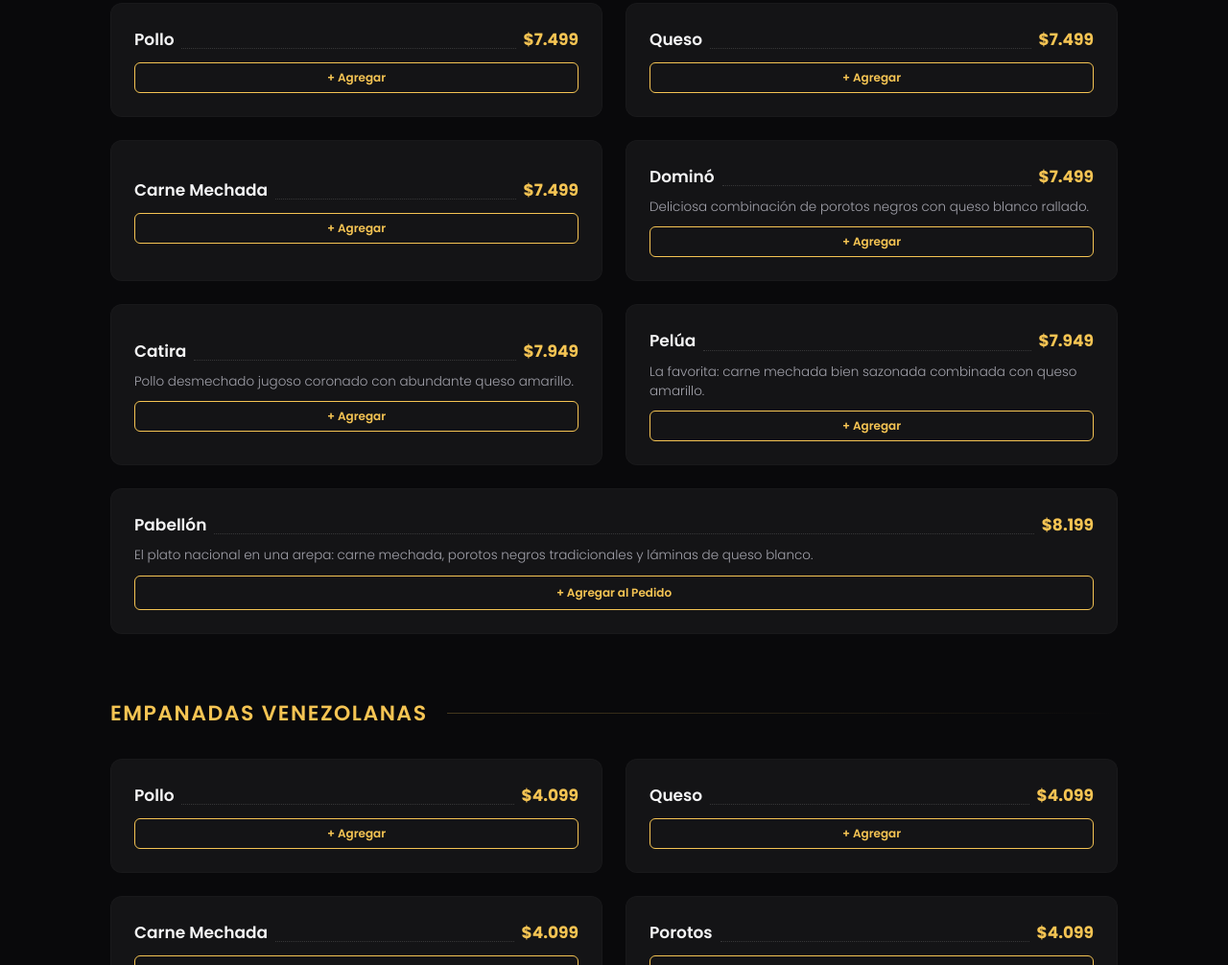
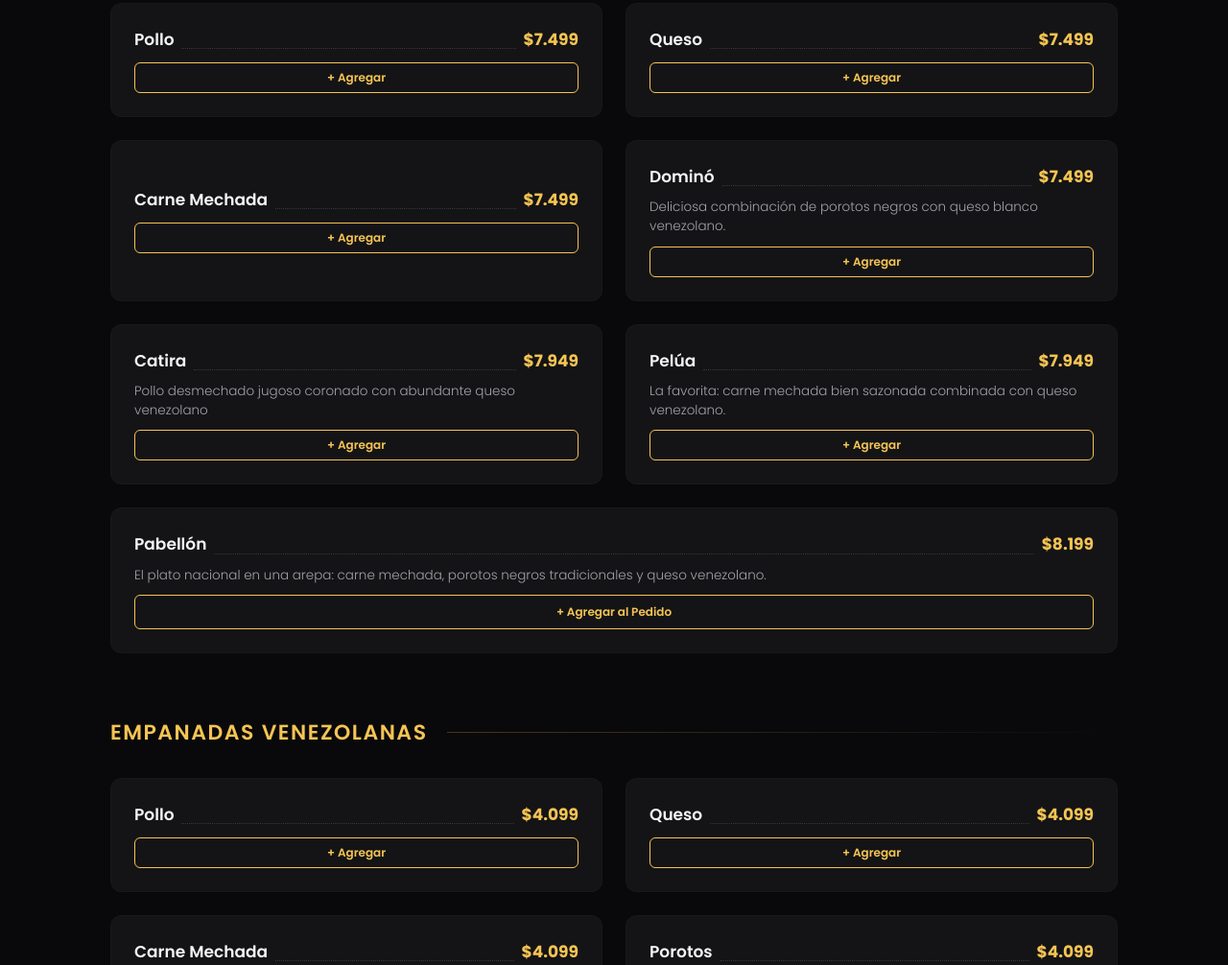
Before and after one commit to yuriangelperez/Web-Sabor-Sazon, a website: page index.html in a window 1280 px wide. Shown: the part 1991-2997 px from the top of the page at 96% size. Drawn offline with Linux system fonts and the light colour scheme.

Commit message:
Se cambian descripciones

```diff
--- a/index.html
+++ b/index.html
@@ -298,7 +298,7 @@
                             <span class="dots"></span>
                             <span class="price">$7.499</span>
                         </div>
-                        <p class="description">Deliciosa combinación de porotos negros con queso blanco rallado.</p>
+                        <p class="description">Deliciosa combinación de porotos negros con queso blanco venezolano.</p>
                         <button class="btn-agregar" data-producto="Arepa Dominó" data-precio="7499"
                             style="margin-top:10px; padding:6px; font-size:12px; cursor:pointer;">+ Agregar</button>
                     </div>
@@ -308,7 +308,7 @@
                             <span class="dots"></span>
                             <span class="price">$7.949</span>
                         </div>
-                        <p class="description">Pollo desmechado jugoso coronado con abundante queso amarillo.</p>
+                        <p class="description">Pollo desmechado jugoso coronado con abundante queso venezolano</p>
                         <button class="btn-agregar" data-producto="Arepa Catira" data-precio="7949"
                             style="margin-top:10px; padding:6px; font-size:12px; cursor:pointer;">+ Agregar</button>
                     </div>
@@ -318,7 +318,7 @@
                             <span class="dots"></span>
                             <span class="price">$7.949</span>
                         </div>
-                        <p class="description">La favorita: carne mechada bien sazonada combinada con queso amarillo.
+                        <p class="description">La favorita: carne mechada bien sazonada combinada con queso venezolano.
                         </p>
                         <button class="btn-agregar" data-producto="Arepa Pelúa" data-precio="7949"
                             style="margin-top:10px; padding:6px; font-size:12px; cursor:pointer;">+ Agregar</button>
@@ -330,7 +330,7 @@
                             <span class="price">$8.199</span>
                         </div>
                         <p class="description">El plato nacional en una arepa: carne mechada, porotos negros
-                            tradicionales y láminas de queso blanco.</p>
+                            tradicionales y queso venezolano.</p>
                         <button class="btn-agregar" data-producto="Arepa Pabellón" data-precio="8199"
                             style="margin-top:10px; padding:8px; font-size:12px; cursor:pointer;">+ Agregar al
                             Pedido</button>
```
